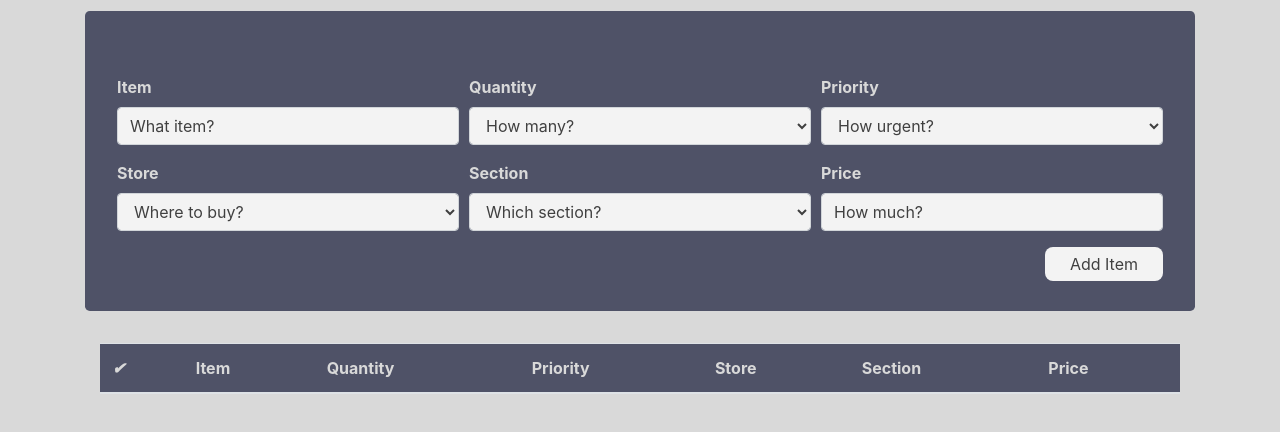
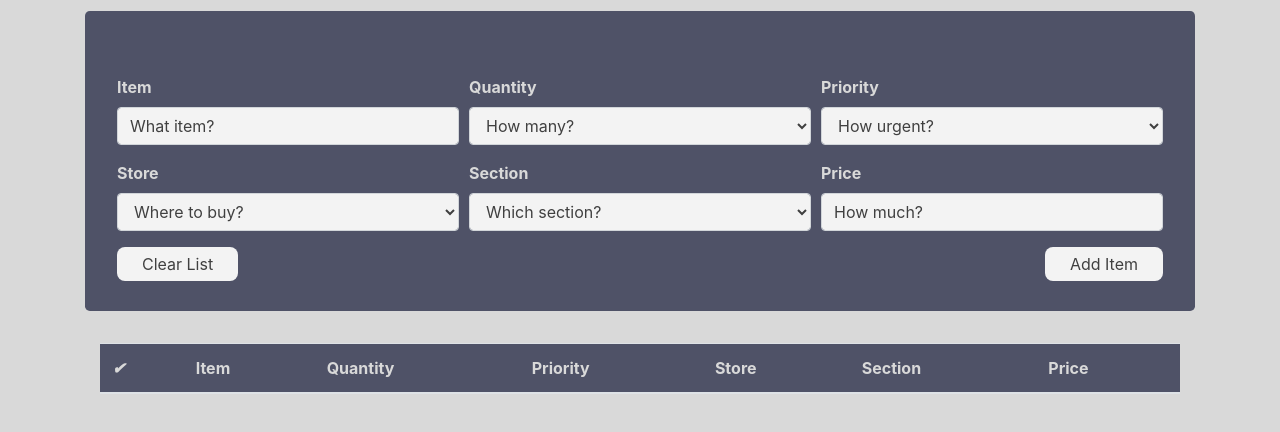
Before and after one commit to TheAhmadOsman/ShoppingListApp, a plain HTML site: page index.html in a window 1280 px wide. Shown: the part 102-534 px from the top of the page. Drawn offline with nearby package versions, Linux system fonts and the light colour scheme; some packages are replaced by stand-ins of ours; a script that the page names is missing.

Commit message:
Clear list implemented.

```diff
--- a/css/style.css
+++ b/css/style.css
@@ -110,3 +110,11 @@ tr.removed td:before {
     border-radius: 8px;
     background-color: white;
 }
+
+#clear {
+    padding: 4px 24px;
+    text-align: center;
+    float: left;
+    border-radius: 8px;
+    background-color: white;
+}
--- a/index.html
+++ b/index.html
@@ -97,6 +97,7 @@
                     </div>
                 </div>
                 <button name="addItem" type="button" id="addItem" onclick="clickedOn()" class="btn">Add Item</button>
+                <button name="clear" type="button" id="clear" onclick="clearList()" class="btn">Clear List</button>
             </form>
         </div>
         <div class="col-md-12">
--- a/js/controller.js
+++ b/js/controller.js
@@ -34,6 +34,10 @@ function clickedOn() {
     }
 }
 
+function clearList() {
+    myShoppingList.clearList();
+}
+
 $(document)
     .on('click', 'th', function () {
         myShoppingList.arrange($(this).text())
--- a/js/model.js
+++ b/js/model.js
@@ -119,4 +119,9 @@ class ShoppingList extends Subject {
             .sort(compare);
         this.publish("The shopping list has been sorted.", this);
     }
+
+    clearList() {
+        this.items = [];
+        this.publish("The shopping list has been emtpied", this);
+    }
 }
```
